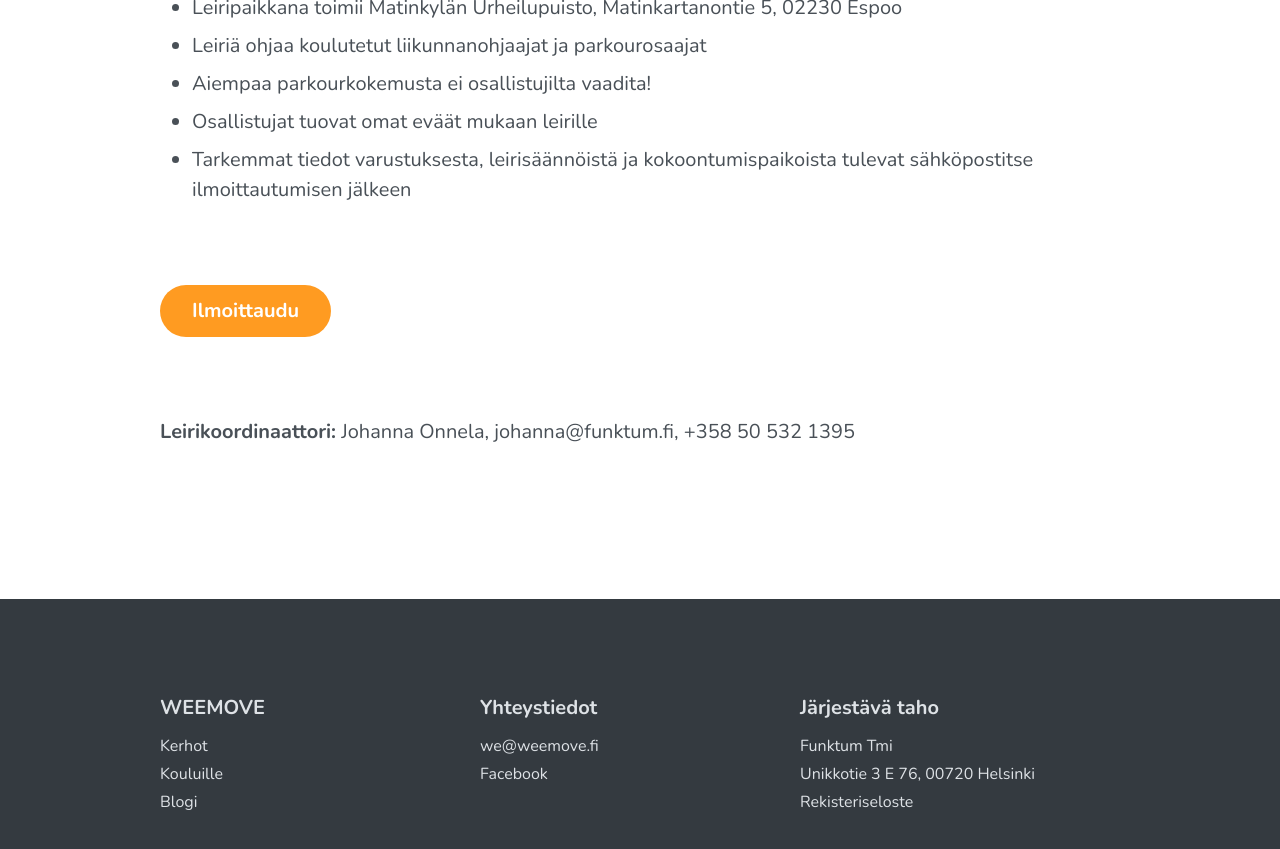
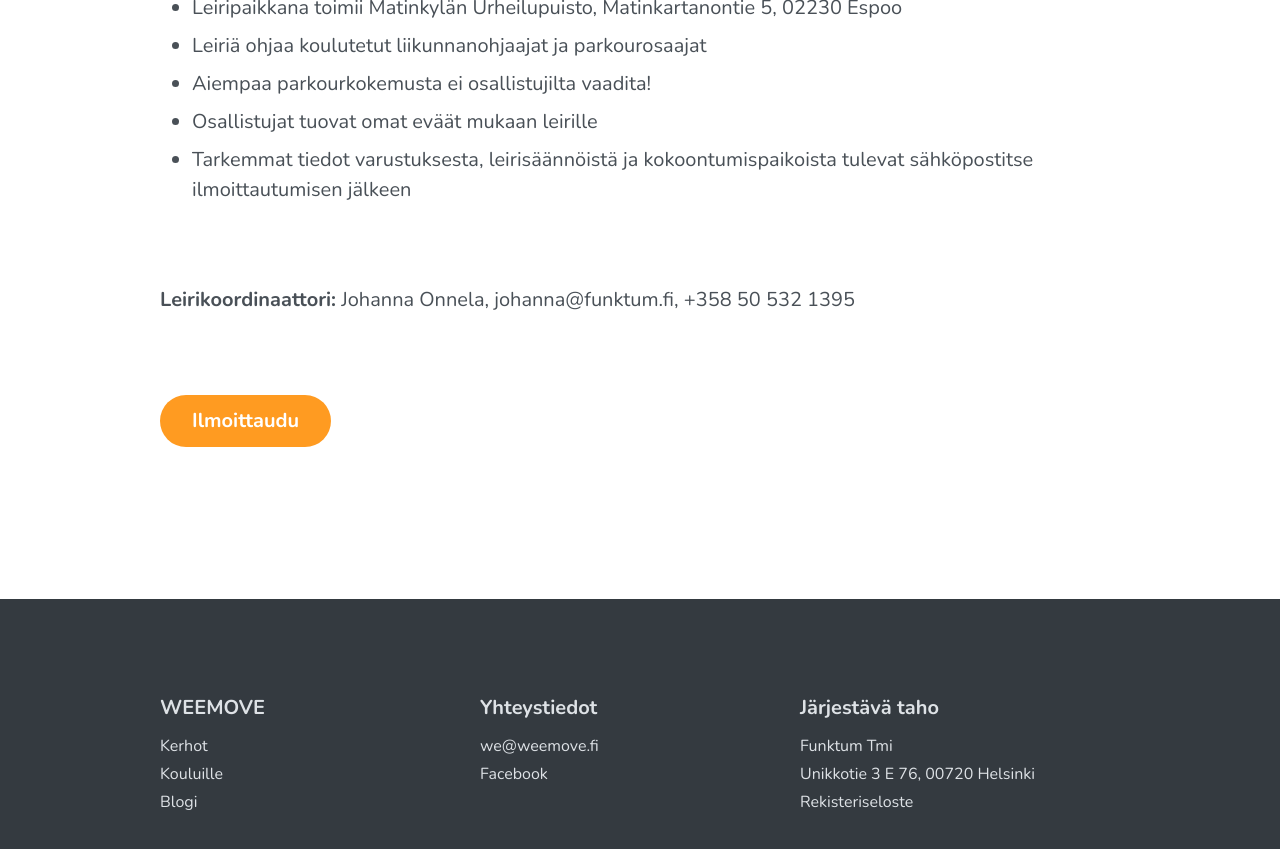
Before and after one commit to Funktum/weemove, a Jekyll site: the page built from _pages/kesäleiri.md, in a window 1280 px wide and 900 px high, scrolled down 2093 px. Shown: the top 849 px of the window. Built offline with Jekyll 4.4.1, drawn with Linux system fonts in a browser that asks for light colours; a script that is not in the unit is left out.

Commit message:
Update kesäleiri.md

```diff
--- a/_pages/kesäleiri.md
+++ b/_pages/kesäleiri.md
@@ -48,9 +48,8 @@ tarvittavan määrän apuohjaajia osallistujamäärästä riippuen takaaman hyv
 
 ---
 
-{% include button.html url="" text="Ilmoittaudu" %}
+__Leirikoordinaattori:__ Johanna Onnela, johanna@funktum.fi, +358 50 532 1395
 
 ---
 
-
-__Leirikoordinaattori:__ Johanna Onnela, johanna@funktum.fi, +358 50 532 1395
+{% include button.html url="" text="Ilmoittaudu" %}
```
